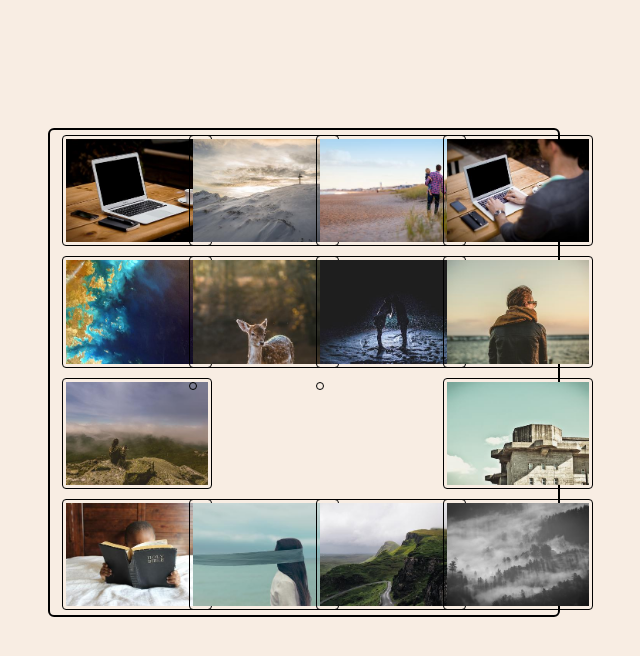
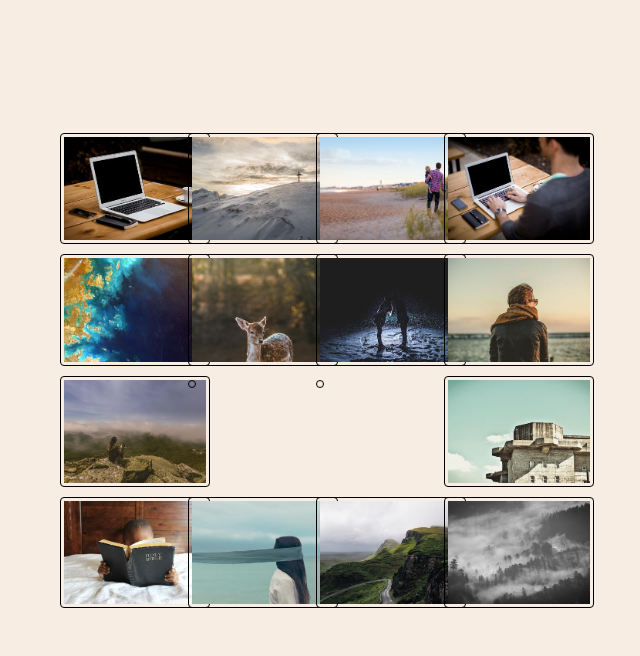
Before and after one commit to vinniisingh/captcha, a plain HTML site: page index.html in a window 1280 px wide. Shown: the whole page, without its empty margins (336-976 px from the left). Drawn offline with nearby package versions, Linux system fonts and the light colour scheme.

Commit message:
Update style.css

```diff
--- a/style.css
+++ b/style.css
@@ -5,8 +5,6 @@ body{
     margin-top: 10%;
     width: 40%;
     height: 40%;
-    border: 2px solid black;
-    border-radius: 6px;
 }
 img {
     border: 1px solid black;
```
